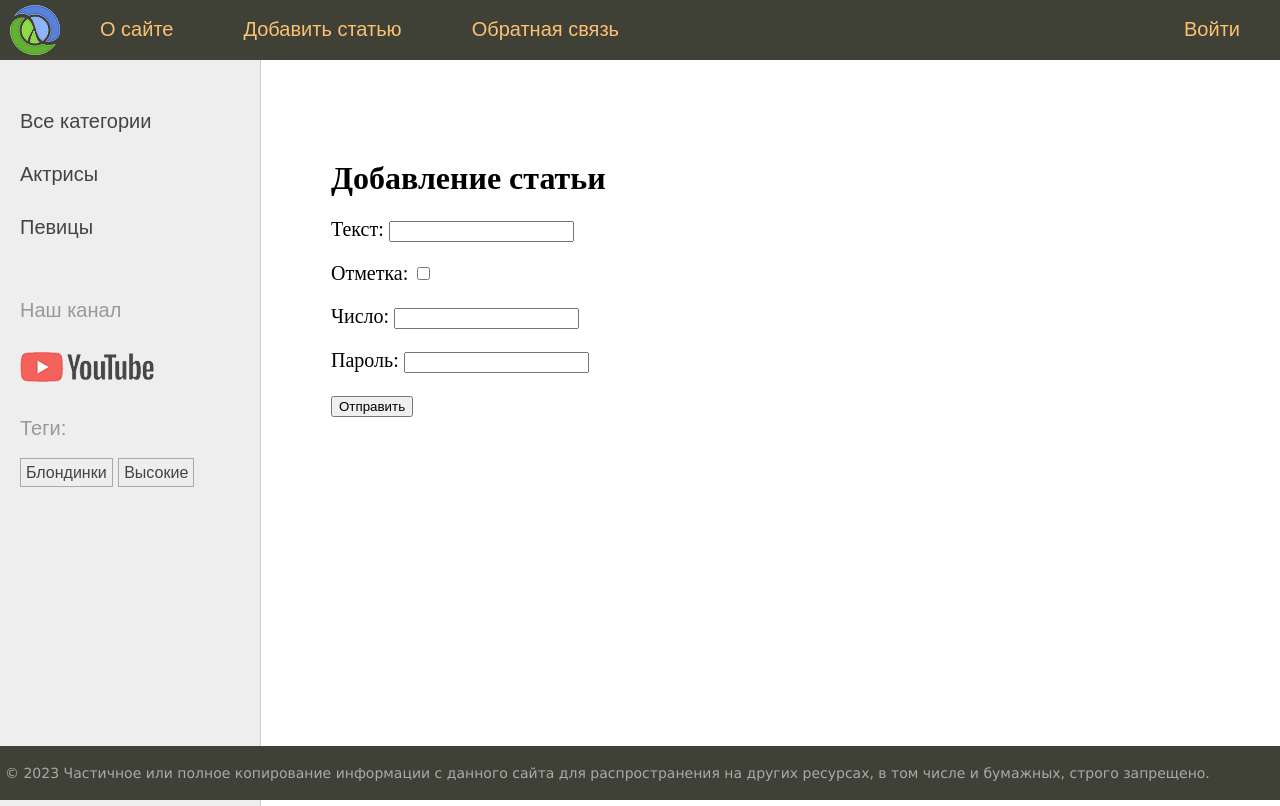
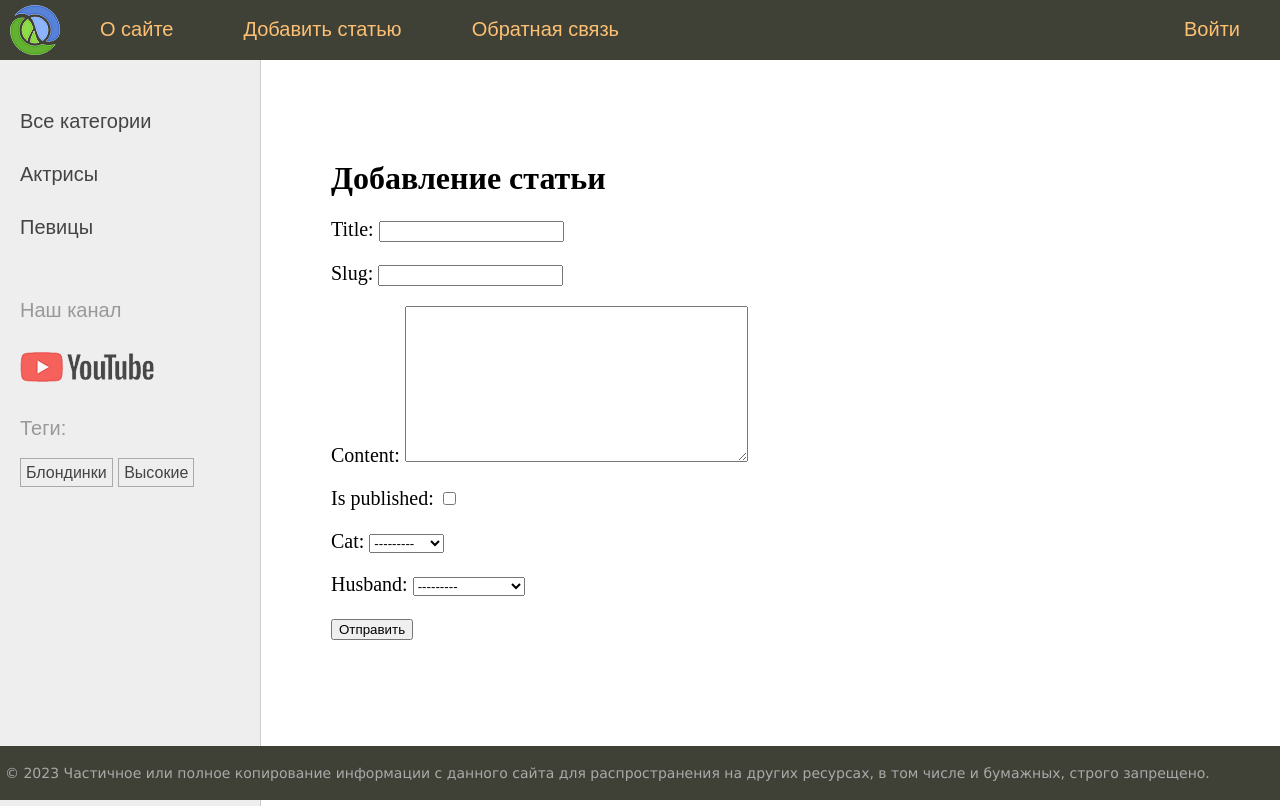
Before and after one commit to DTigi/django, a Django app: page /addpage/ in a window 1280 px wide. Run offline with Django 4.2, Linux system fonts and the light colour scheme; data comes from the database, SQL or seed files in the repository.

Commit message:
Использование форм не связанных с моделями Описание формы с помощью класса Отображение формы в шаблоне Обработка данных формы

```diff
--- /dev/null
+++ b/djsite/women/forms.py
@@ -0,0 +1,11 @@
+from django import forms
+from .models import Category, Husband
+
+
+class AddPostForm(forms.Form):
+    title = forms.CharField(max_length=255)
+    slug = forms.SlugField(max_length=255)
+    content = forms.CharField(widget=forms.Textarea(), required=False)
+    is_published = forms.BooleanField(required=False)
+    cat = forms.ModelChoiceField(queryset=Category.objects.all())
+    husband = forms.ModelChoiceField(queryset=Husband.objects.all(), required=False)
--- a/djsite/women/templates/women/addpage.html
+++ b/djsite/women/templates/women/addpage.html
@@ -4,10 +4,7 @@
 <h1>{{title}}</h1>
 <form action="" method="post">
     {% csrf_token %}
-    <label for="id_1">Текст: </label><input type="text" id="id_1" name="field_text"></p>
-    <label for="id_2">Отметка: </label><input type="checkbox" id="id_2" name="field_check"></p>
-    <label for="id_3">Число: </label><input type="number" id="id_3" name="field_num"></p>
-    <label for="id_4">Пароль: </label><input type="password" id="id_4" name="field_psw"></p>
-    <button type="submit">Отправить</button></p>
+    {{ form.as_p }}
+    <button type="submit">Отправить</button>
 </form>
 {% endblock %}
--- a/djsite/women/views.py
+++ b/djsite/women/views.py
@@ -4,6 +4,7 @@
 from django.urls import reverse
 from django.template.defaultfilters import slugify
 
+from women.forms import AddPostForm
 from women.models import Women, Category, TagPost
 
 menu = [{'title': "О сайте", 'url_name': 'about'},
@@ -45,7 +46,20 @@
 
 
 def addpage(request):
-    return render(request, 'women/addpage.html', {'menu': menu, 'title': 'Добавление статьи'})
+    if request.method == 'POST':
+        form = AddPostForm(request.POST)
+        if form.is_valid():
+            print(form.cleaned_data)
+    else:
+        form = AddPostForm()
+
+    data = {
+            'menu': menu,
+            'title': 'Добавление статьи',
+            'form': form
+            }
+
+    return render(request, 'women/addpage.html', data)
 
 
 def contact(request):
```
